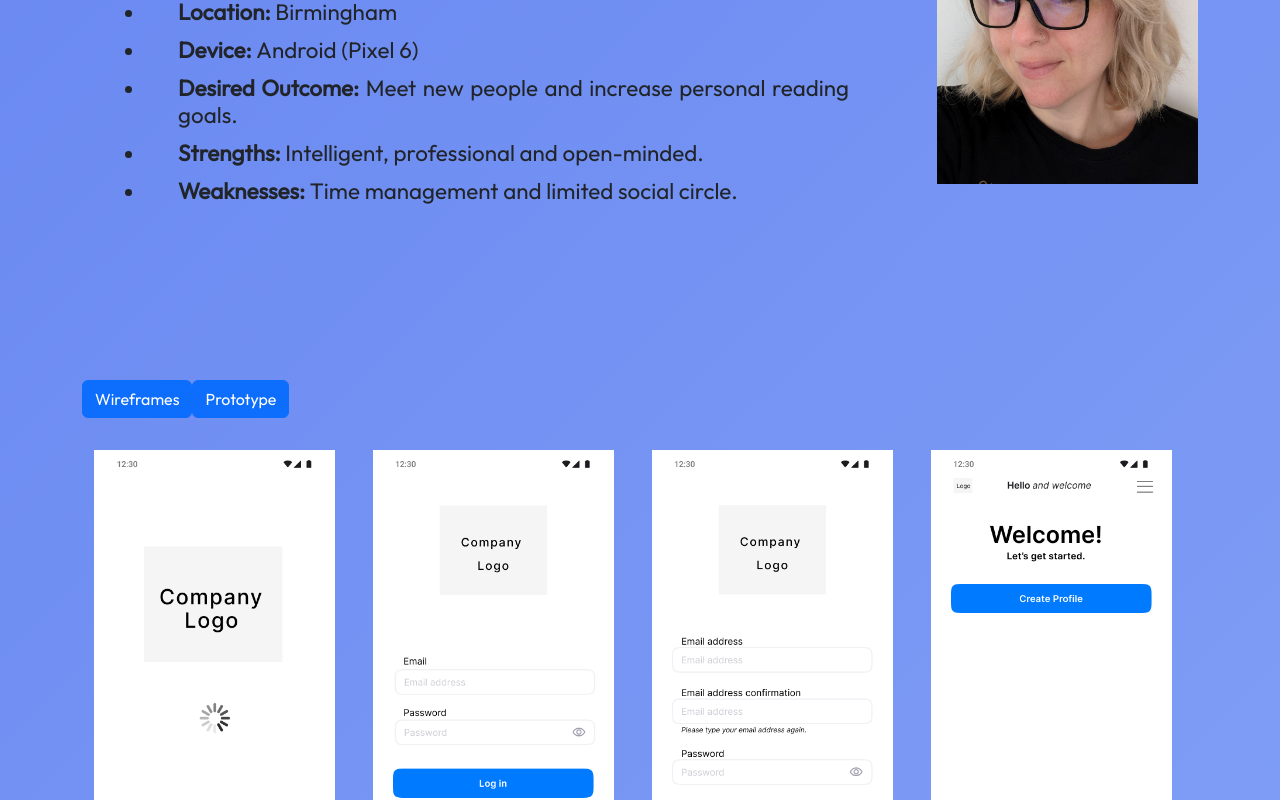
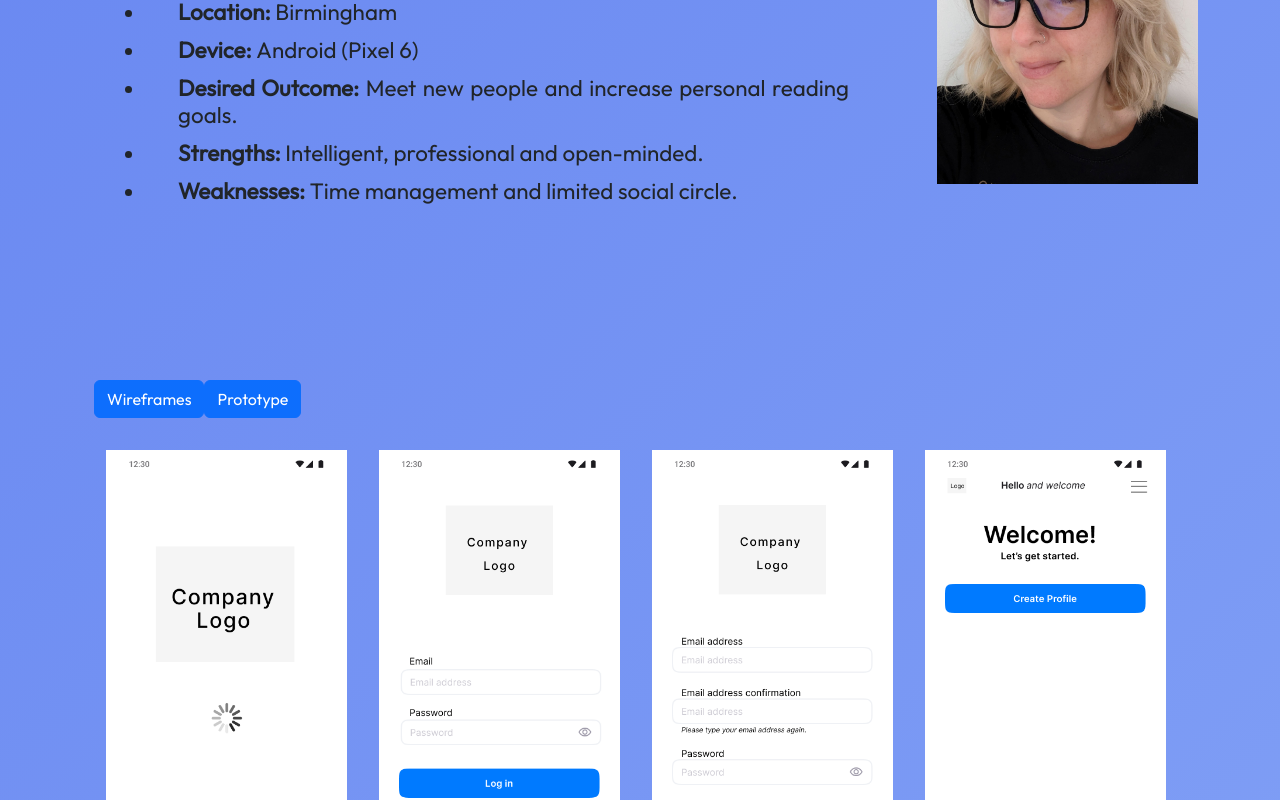
Before and after one commit to JenWarman/portfolio, a React (Vite) app: page /book-club-app in a window 1280 px wide. Shown: the part 1769-2569 px from the top of the page. Built offline with nearby package versions, Linux system fonts and the light colour scheme.

Commit message:
book club tabs container

```diff
--- a/src/components/BookClubTabs.jsx
+++ b/src/components/BookClubTabs.jsx
@@ -1,5 +1,5 @@
 import { useState } from "react";
-import { Button } from "react-bootstrap";
+import { Button, Container } from "react-bootstrap";
 import BookClubPrototype from "./BookClubPrototype";
 import BookClubWireFrame from "./BookClubWireFrame";
 
@@ -13,10 +13,10 @@ export default function BookClubTabs() {
   }
 
   return (
-    <section>
+    <Container className='book-club-tabs-container' fluid>
     <Button value='wireframes' onClick={(handleClick)}>Wireframes</Button>
     <Button value='prototype' onClick={handleClick}>Prototype</Button>
     {isSelected && selectedTab === 'prototype' ? <BookClubPrototype/> : <BookClubWireFrame/>}
-    </section>
+    </Container>
   );
 }
--- a/src/components/BookClubWireFrame.jsx
+++ b/src/components/BookClubWireFrame.jsx
@@ -2,7 +2,6 @@ import { Container, Row, Col, Image } from "react-bootstrap";
 
 function BookClubWireFrame() {
     return (
-        // <Container className="book-club-wireframe-container" fluid>
         <Container className="book-club-inner-wireframe-container" fluid>
           <Row className="book-club-wireframe-row">
             <Col xs={4} md={3}>
@@ -103,7 +102,6 @@ function BookClubWireFrame() {
             </Col>
           </Row>
         </Container>
-    //   </Container>
     )
 }
 
```
